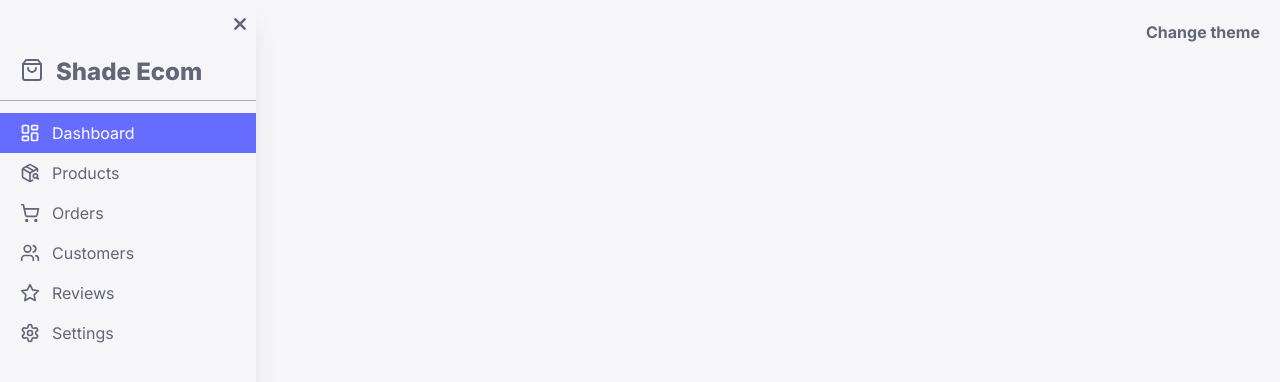
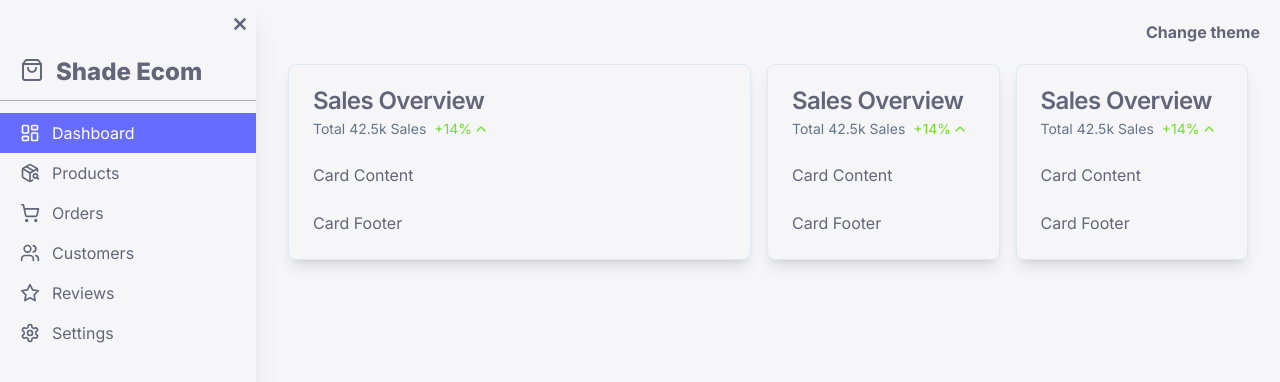
Before and after one commit to sellimenes/shade-dashboard, a Next.js app: page / in a window 1280 px wide. Shown: the top 382 px of the page. Built offline with nearby package versions, Linux system fonts and the light colour scheme.

Commit message:
card skeleton created

```diff
--- a/app/globals.css
+++ b/app/globals.css
@@ -27,6 +27,9 @@
 
     --destructive: 0 84.2% 60.2%;
     --destructive-foreground: 210 40% 98%;
+
+    --success: 96, 76%, 52%;
+    --success-foreground: 96, 78%, 93%;
 
     --border: 214.3 31.8% 91.4%;
     --input: 214.3 31.8% 91.4%;
@@ -60,6 +63,9 @@
     --destructive: 0 62.8% 30.6%;
     --destructive-foreground: 210 40% 98%;
 
+    --success: 96, 76%, 52%;
+    --success-foreground: 96, 78%, 93%;
+
     --border: 217.2 32.6% 17.5%;
     --input: 217.2 32.6% 17.5%;
     --ring: 212.7 26.8% 83.9%;
--- a/app/layout.tsx
+++ b/app/layout.tsx
@@ -28,7 +28,7 @@ export default function RootLayout({
         >
           <main className="flex">
             <Sidebar />
-            <div className="container mx-auto">{children}</div>
+            <div className="flex-1 container mt-16">{children}</div>
           </main>
         </ThemeProvider>
       </body>
--- a/app/page.tsx
+++ b/app/page.tsx
@@ -1,5 +1,6 @@
 "use client";
 
+import SalesOverviewCard from "@/components/sales-overview-card";
 import { useTheme } from "next-themes";
 
 export default function Home() {
@@ -14,8 +15,15 @@ export default function Home() {
   };
 
   return (
-    <div className=" font-bold absolute right-5 top-5">
-      <button onClick={changeTheme}>Change theme</button>
-    </div>
+    <>
+      <div className=" font-bold absolute right-5 top-5">
+        <button onClick={changeTheme}>Change theme</button>
+      </div>
+      <div className="flex items-stretch gap-4">
+        <SalesOverviewCard className="flex-[4]" />
+        <SalesOverviewCard className="flex-[2]" />
+        <SalesOverviewCard className="flex-[2]" />
+      </div>
+    </>
   );
 }
--- /dev/null
+++ b/components/sales-overview-card.tsx
@@ -0,0 +1,39 @@
+import React from "react";
+
+import {
+  Card,
+  CardContent,
+  CardDescription,
+  CardFooter,
+  CardHeader,
+  CardTitle,
+} from "@/components/ui/card";
+import { ChevronUp } from "lucide-react";
+
+type Props = {
+  className?: string;
+};
+
+const SalesOverviewCard = ({ className }: Props) => {
+  return (
+    <Card className={className}>
+      <CardHeader>
+        <CardTitle>Sales Overview</CardTitle>
+        <CardDescription className="flex items-center gap-2">
+          Total 42.5k Sales{" "}
+          <span className="text-success flex items-center gap-[1px]">
+            +14% <ChevronUp className="h-4 w-4" />
+          </span>
+        </CardDescription>
+      </CardHeader>
+      <CardContent>
+        <p>Card Content</p>
+      </CardContent>
+      <CardFooter>
+        <p>Card Footer</p>
+      </CardFooter>
+    </Card>
+  );
+};
+
+export default SalesOverviewCard;
--- a/components/sidebar.tsx
+++ b/components/sidebar.tsx
@@ -27,7 +27,7 @@ const Sidebar = (props: Props) => {
   return (
     <aside
       className={cn(
-        "h-full fixed shadow-xl z-[10000] transition-all duration-300 overflow-hidden",
+        "h-screen relative shadow-xl z-[10000] transition-all duration-300 overflow-hidden",
         open ? "w-64" : "w-12"
       )}
     >
--- a/components/ui/card.tsx
+++ b/components/ui/card.tsx
@@ -9,7 +9,7 @@ const Card = React.forwardRef<
   <div
     ref={ref}
     className={cn(
-      "rounded-lg border bg-card text-card-foreground shadow-sm",
+      "rounded-lg border bg-card text-card-foreground shadow-lg",
       className
     )}
     {...props}
@@ -50,7 +50,7 @@ const CardDescription = React.forwardRef<
 >(({ className, ...props }, ref) => (
   <p
     ref={ref}
-    className={cn("text-sm text-card-foreground font-normal", className)}
+    className={cn("text-sm text-muted-foreground", className)}
     {...props}
   />
 ));
--- a/tailwind.config.js
+++ b/tailwind.config.js
@@ -50,6 +50,10 @@ module.exports = {
           DEFAULT: "hsl(var(--card))",
           foreground: "hsl(var(--card-foreground))",
         },
+        success: {
+          DEFAULT: "hsl(var(--success))",
+          foreground: "hsl(var(--success-foreground))",
+        },
       },
       borderRadius: {
         lg: "var(--radius)",
```
